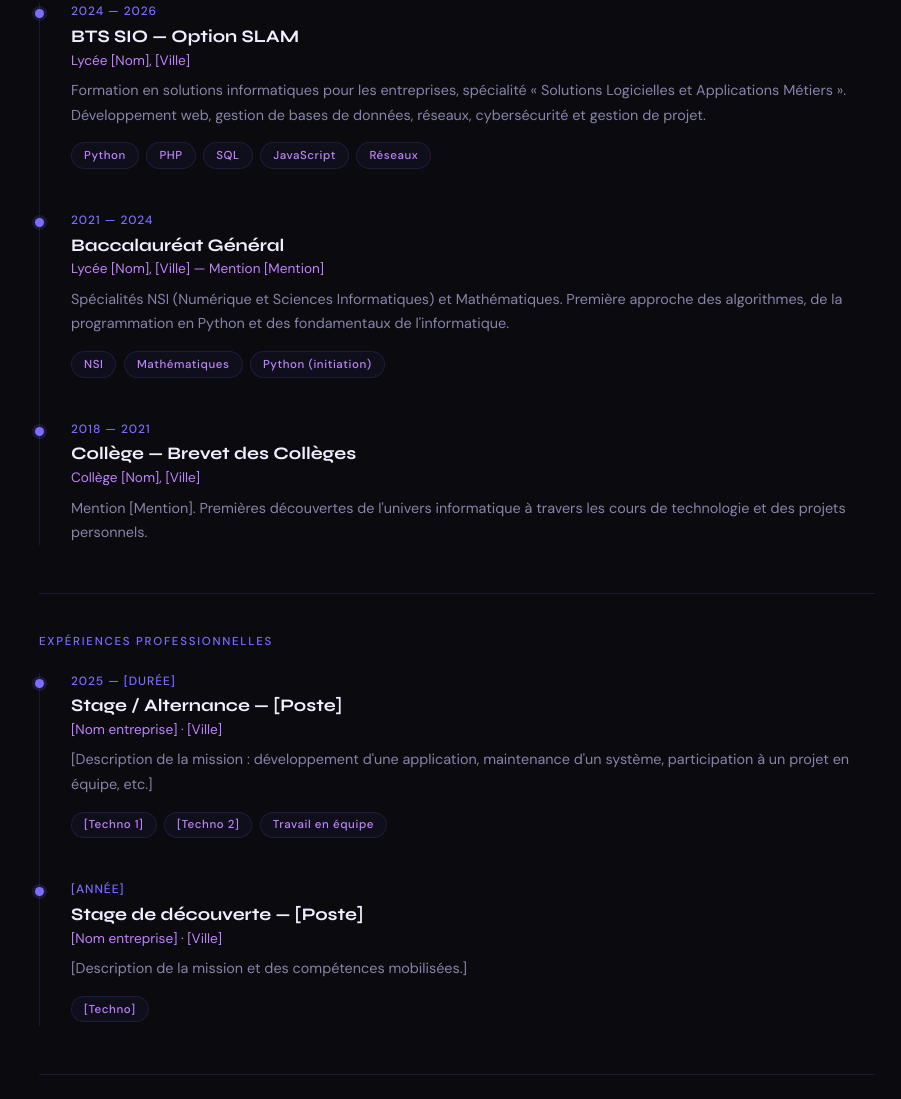
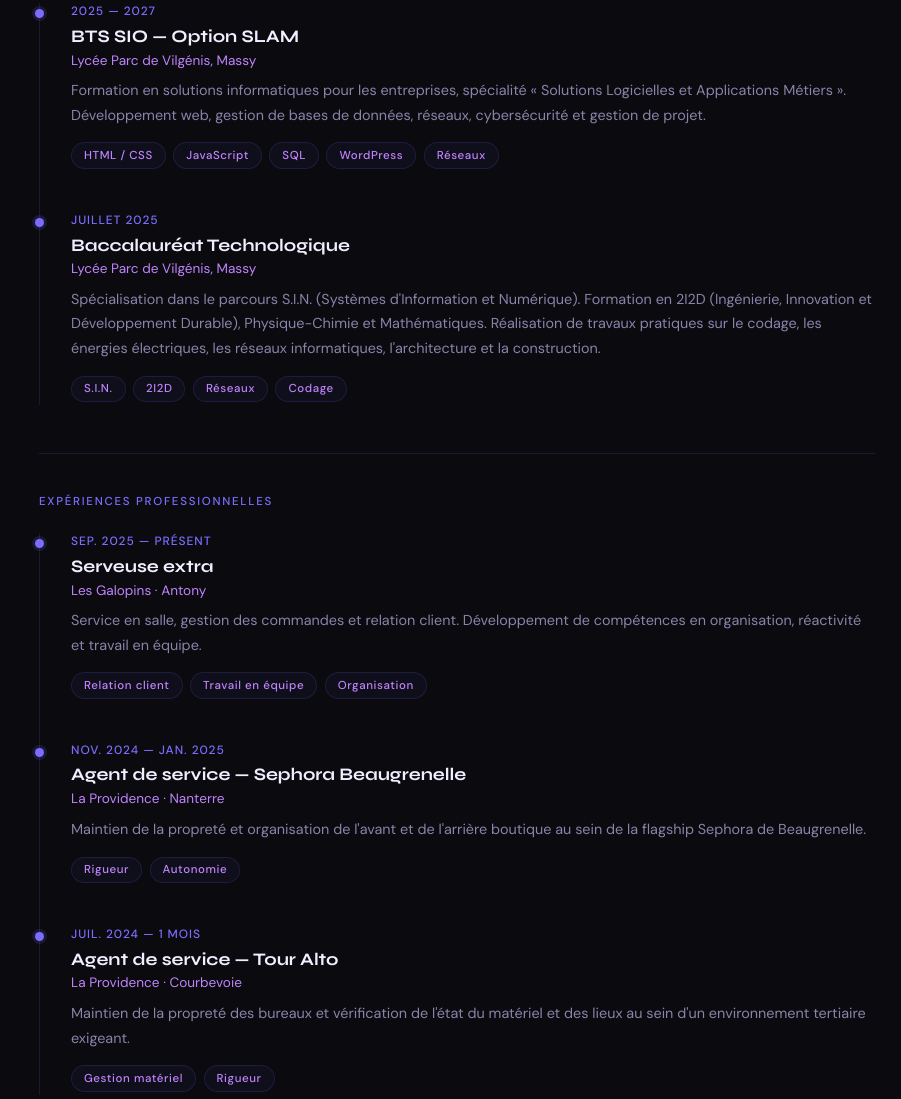
Before and after one commit to 1aura7/PORTFOLIO-, a plain HTML site: page parcours.html in a window 1280 px wide. Shown: the part 450-1549 px from the top of the page, without its empty margins (183-1084 px from the left). Drawn offline with Linux system fonts and the light colour scheme.

Commit message:
Update parcours.html

```diff
--- a/parcours.html
+++ b/parcours.html
@@ -21,42 +21,34 @@
       <span class="label">Formation académique</span>
       <div class="timeline animate delay-1" style="margin-top: 1.5rem; margin-bottom: 3rem;">
         <div class="timeline-item">
-          <div class="timeline-date">2024 — 2026</div>
+          <div class="timeline-date">2025 — 2027</div>
           <div class="timeline-title">BTS SIO — Option SLAM</div>
-          <div class="timeline-sub">Lycée [Nom], [Ville]</div>
+          <div class="timeline-sub">Lycée Parc de Vilgénis, Massy</div>
           <p style="font-size:0.9rem; color:var(--muted); line-height:1.7;">
             Formation en solutions informatiques pour les entreprises, spécialité « Solutions Logicielles et Applications Métiers ». Développement web, gestion de bases de données, réseaux, cybersécurité et gestion de projet.
           </p>
           <div style="margin-top: 0.75rem;">
-            <span class="tag">Python</span>
-            <span class="tag">PHP</span>
+            <span class="tag">HTML / CSS</span>
+            <span class="tag">JavaScript</span>
             <span class="tag">SQL</span>
-            <span class="tag">JavaScript</span>
+            <span class="tag">WordPress</span>
             <span class="tag">Réseaux</span>
           </div>
         </div>
 
         <div class="timeline-item">
-          <div class="timeline-date">2021 — 2024</div>
-          <div class="timeline-title">Baccalauréat Général</div>
-          <div class="timeline-sub">Lycée [Nom], [Ville] — Mention [Mention]</div>
+          <div class="timeline-date">Juillet 2025</div>
+          <div class="timeline-title">Baccalauréat Technologique</div>
+          <div class="timeline-sub">Lycée Parc de Vilgénis, Massy</div>
           <p style="font-size:0.9rem; color:var(--muted); line-height:1.7;">
-            Spécialités NSI (Numérique et Sciences Informatiques) et Mathématiques. Première approche des algorithmes, de la programmation en Python et des fondamentaux de l'informatique.
+            Spécialisation dans le parcours S.I.N. (Systèmes d'Information et Numérique). Formation en 2I2D (Ingénierie, Innovation et Développement Durable), Physique-Chimie et Mathématiques. Réalisation de travaux pratiques sur le codage, les énergies électriques, les réseaux informatiques, l'architecture et la construction.
           </p>
           <div style="margin-top: 0.75rem;">
-            <span class="tag">NSI</span>
-            <span class="tag">Mathématiques</span>
-            <span class="tag">Python (initiation)</span>
+            <span class="tag">S.I.N.</span>
+            <span class="tag">2I2D</span>
+            <span class="tag">Réseaux</span>
+            <span class="tag">Codage</span>
           </div>
-        </div>
-
-        <div class="timeline-item">
-          <div class="timeline-date">2018 — 2021</div>
-          <div class="timeline-title">Collège — Brevet des Collèges</div>
-          <div class="timeline-sub">Collège [Nom], [Ville]</div>
-          <p style="font-size:0.9rem; color:var(--muted); line-height:1.7;">
-            Mention [Mention]. Premières découvertes de l'univers informatique à travers les cours de technologie et des projets personnels.
-          </p>
         </div>
       </div>
 
@@ -66,28 +58,42 @@
       <span class="label">Expériences professionnelles</span>
       <div class="timeline animate delay-2" style="margin-top: 1.5rem; margin-bottom: 3rem;">
         <div class="timeline-item">
-          <div class="timeline-date">2025 — [Durée]</div>
-          <div class="timeline-title">Stage / Alternance — [Poste]</div>
-          <div class="timeline-sub">[Nom entreprise] · [Ville]</div>
+          <div class="timeline-date">Sep. 2025 — Présent</div>
+          <div class="timeline-title">Serveuse extra</div>
+          <div class="timeline-sub">Les Galopins · Antony</div>
           <p style="font-size:0.9rem; color:var(--muted); line-height:1.7;">
-            [Description de la mission : développement d'une application, maintenance d'un système, participation à un projet en équipe, etc.]
+            Service en salle, gestion des commandes et relation client. Développement de compétences en organisation, réactivité et travail en équipe.
           </p>
           <div style="margin-top: 0.75rem;">
-            <span class="tag">[Techno 1]</span>
-            <span class="tag">[Techno 2]</span>
+            <span class="tag">Relation client</span>
             <span class="tag">Travail en équipe</span>
+            <span class="tag">Organisation</span>
           </div>
         </div>
 
         <div class="timeline-item">
-          <div class="timeline-date">[Année]</div>
-          <div class="timeline-title">Stage de découverte — [Poste]</div>
-          <div class="timeline-sub">[Nom entreprise] · [Ville]</div>
+          <div class="timeline-date">Nov. 2024 — Jan. 2025</div>
+          <div class="timeline-title">Agent de service — Sephora Beaugrenelle</div>
+          <div class="timeline-sub">La Providence · Nanterre</div>
           <p style="font-size:0.9rem; color:var(--muted); line-height:1.7;">
-            [Description de la mission et des compétences mobilisées.]
+            Maintien de la propreté et organisation de l'avant et de l'arrière boutique au sein de la flagship Sephora de Beaugrenelle.
           </p>
           <div style="margin-top: 0.75rem;">
-            <span class="tag">[Techno]</span>
+            <span class="tag">Rigueur</span>
+            <span class="tag">Autonomie</span>
+          </div>
+        </div>
+
+        <div class="timeline-item">
+          <div class="timeline-date">Juil. 2024 — 1 mois</div>
+          <div class="timeline-title">Agent de service — Tour Alto</div>
+          <div class="timeline-sub">La Providence · Courbevoie</div>
+          <p style="font-size:0.9rem; color:var(--muted); line-height:1.7;">
+            Maintien de la propreté des bureaux et vérification de l'état du matériel et des lieux au sein d'un environnement tertiaire exigeant.
+          </p>
+          <div style="margin-top: 0.75rem;">
+            <span class="tag">Gestion matériel</span>
+            <span class="tag">Rigueur</span>
           </div>
         </div>
       </div>
```
